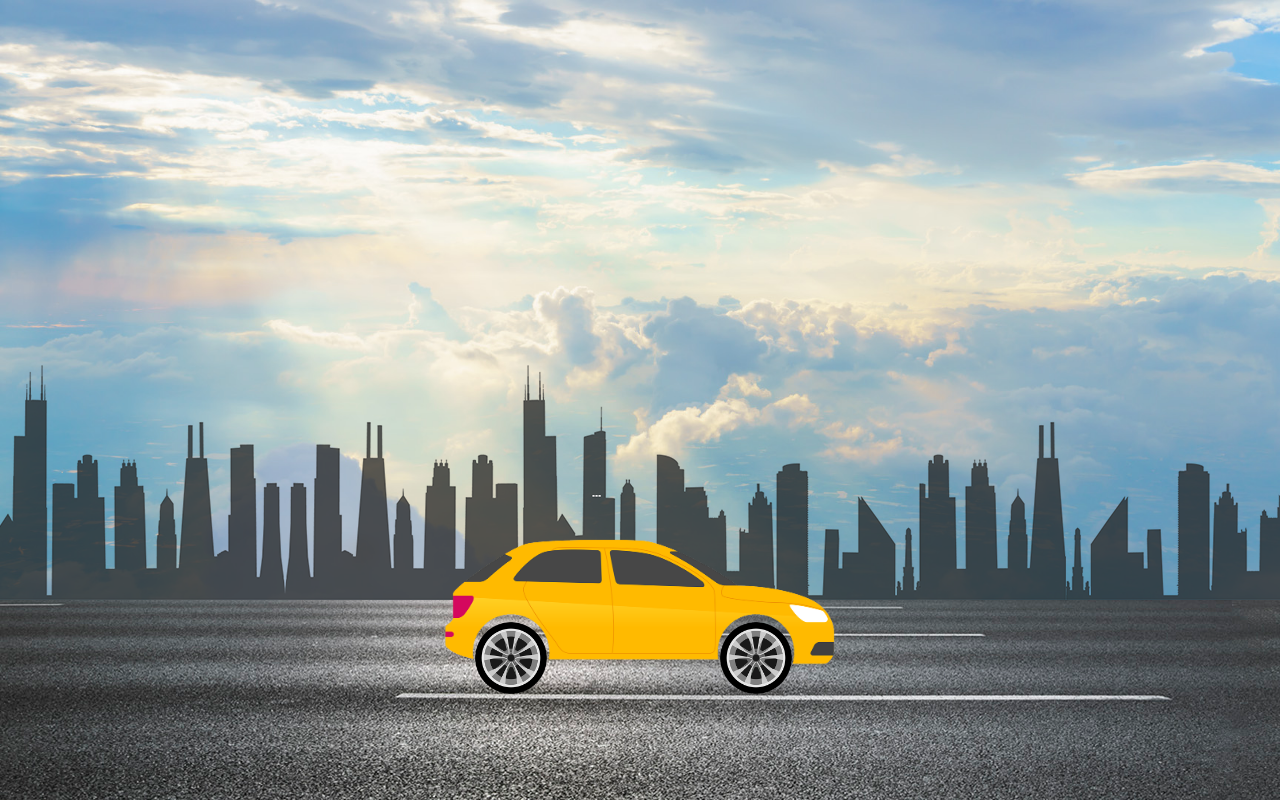
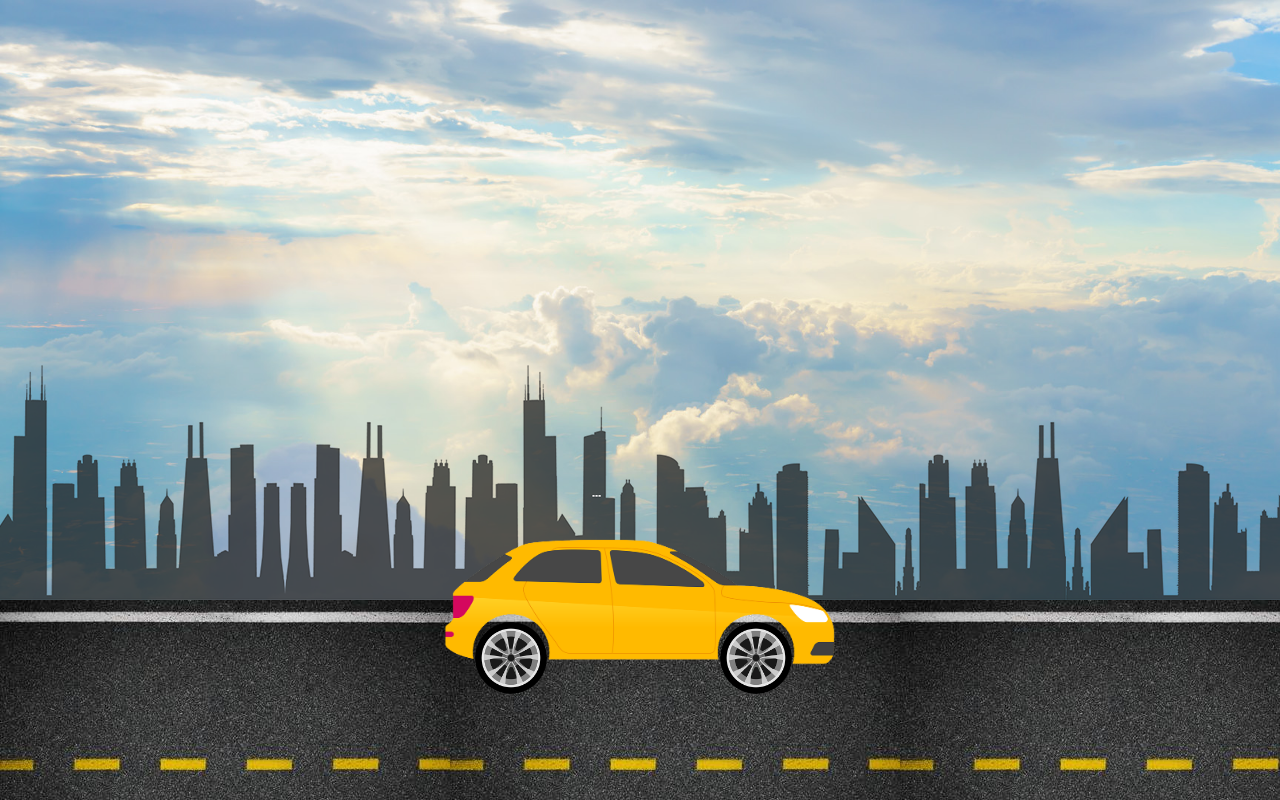
Before and after one commit to manishkc104/Moving-Car-With-Css, a plain HTML site: page index.html in a window 1280 px wide. Drawn offline with Linux system fonts and the light colour scheme.

```diff
--- a/style.css
+++ b/style.css
@@ -16,7 +16,7 @@
   height: 200px;
   width: 500%;
   display: block;
-  background-image: url(images/road.jpg);
+  background-image: url(images/road1.jpg);
   position: absolute;
   bottom: 0;
   left: 0;
```
Also changed, not shown: images/road1.jpg (added).
